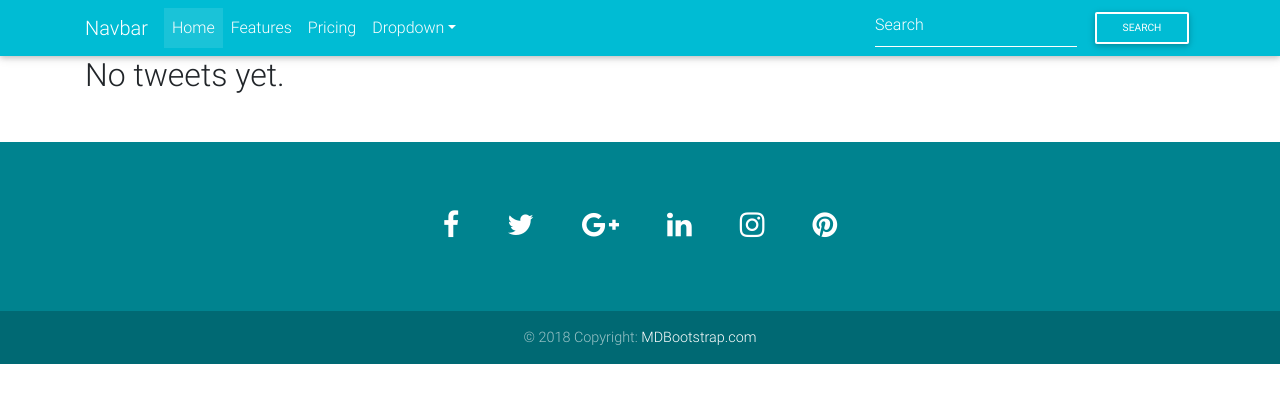
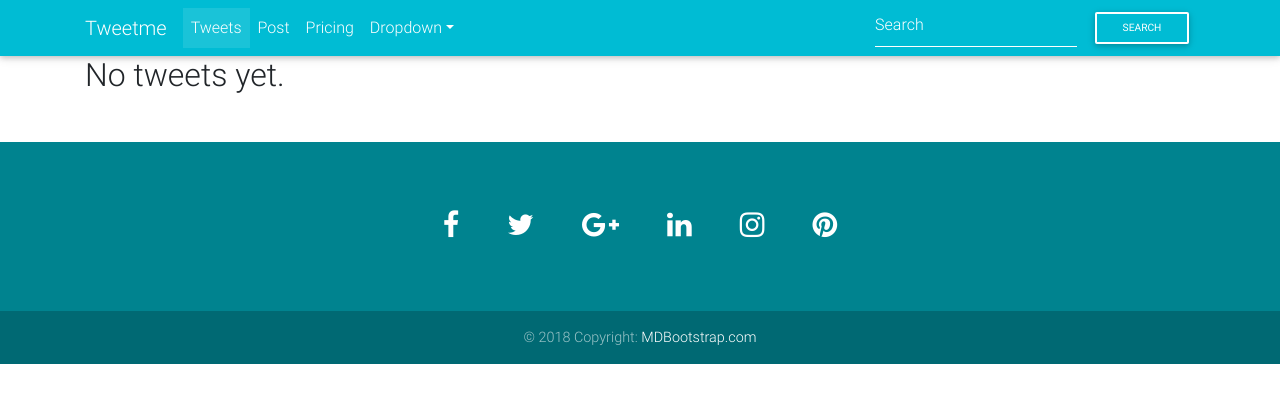
Before and after one commit to Alexmhack/django_tweetme, a Django app: page /tweet/ in a window 1280 px wide. Shown: the top 403 px of the page. Run offline with Django 3.2, Linux system fonts and the light colour scheme; data that the repository does not hold is empty; some libraries are stand-ins or nearby versions.

Commit message:
add links in navbar

```diff
--- a/tweets/templates/navbar.html
+++ b/tweets/templates/navbar.html
@@ -2,7 +2,7 @@
 <nav class="navbar navbar-expand-lg navbar-dark cyan">
 <div class="container">
     <!-- Navbar brand -->
-    <a class="navbar-brand" href="#">Navbar</a>
+    <a class="navbar-brand" href="{% url 'tweets:list' %}">Tweetme</a>
 
     <!-- Collapse button -->
     <button class="navbar-toggler" type="button" data-toggle="collapse" data-target="#basicExampleNav" aria-controls="basicExampleNav"
@@ -16,12 +16,12 @@
         <!-- Links -->
         <ul class="navbar-nav mr-auto">
             <li class="nav-item active">
-                <a class="nav-link" href="#">Home
+                <a class="nav-link" href="{% url 'tweets:list' %}">Tweets
                     <span class="sr-only">(current)</span>
                 </a>
             </li>
             <li class="nav-item">
-                <a class="nav-link" href="#">Features</a>
+                <a class="nav-link" href="{% url 'tweets:create' %}">Post</a>
             </li>
             <li class="nav-item">
                 <a class="nav-link" href="#">Pricing</a>
```
